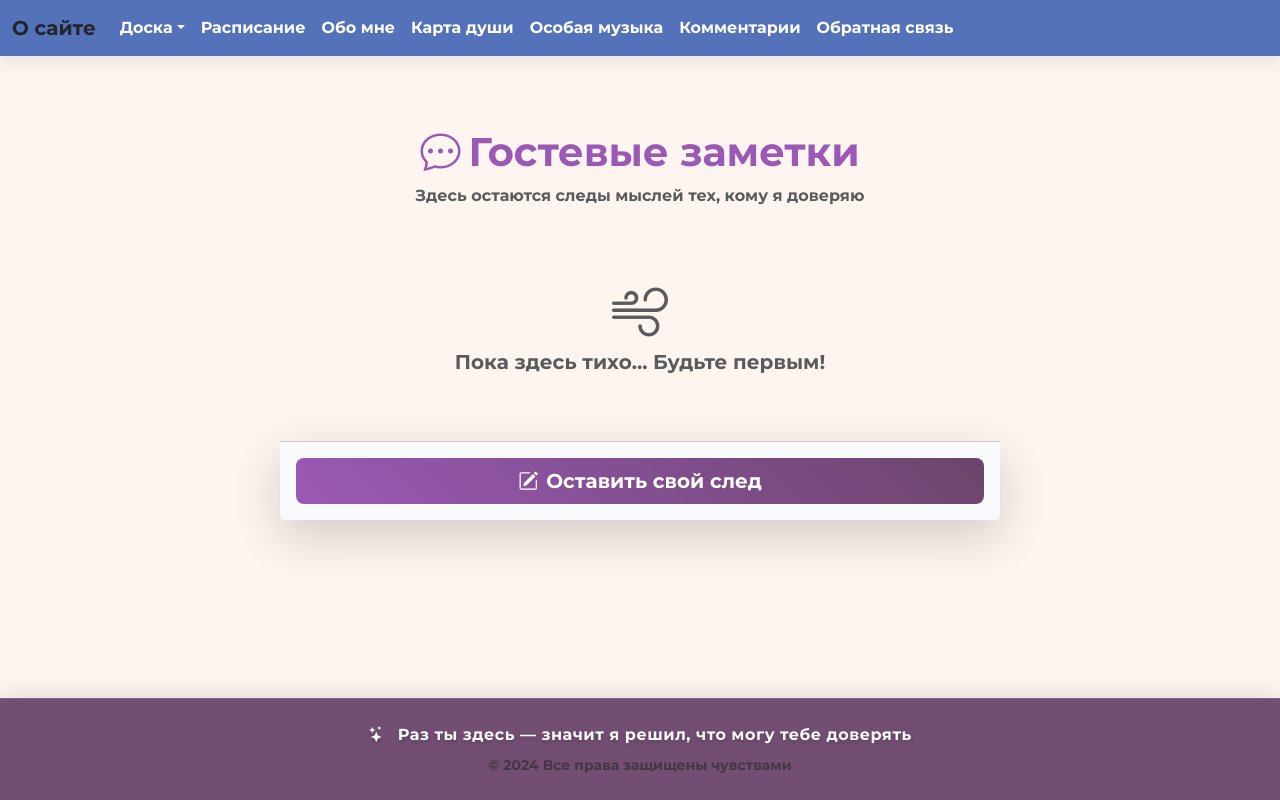
After one commit to Maxim-hub296/MyCardBoardBox, a Flask app: page /commentary in a window 1280 px wide. The commit adds this page. Run offline with Flask 3, Linux system fonts and the light colour scheme.

Commit message:
Добавлен раздел "Комментарии"

```diff
--- a/app/__init__.py
+++ b/app/__init__.py
@@ -2,7 +2,7 @@ import os.path
 from secrets import token_hex
 from flask import Flask
 from flask_login import LoginManager
-from app.database import create_tables
+from app.database import create_tables, drop_tables
 
 app = Flask(__name__)
 login_manager = LoginManager(app)
--- a/app/forms.py
+++ b/app/forms.py
@@ -10,3 +10,8 @@ class AddQuotForm(FlaskForm):
     quot = StringField('Введите текст цитаты', validators=[DataRequired()])
     author = StringField("Введите автора цитаты", validators=[DataRequired()])
     submit = SubmitField('Сохранить')
+
+class AddCommentaryForm(FlaskForm):
+    nickname = StringField('Введите ваше имя', validators=[DataRequired()])
+    commentary = StringField('Введите ваш комментарий', validators=[DataRequired()])
+    submit = SubmitField('Добавить')
--- a/app/routes.py
+++ b/app/routes.py
@@ -1,9 +1,10 @@
 from flask import render_template, redirect, request, url_for
 from flask_login import current_user, login_user, login_required
 from app import app
-from app.forms import LoginForm, AddQuotForm
-from app.database import Quotes
+from app.forms import LoginForm, AddQuotForm, AddCommentaryForm
+from app.database import Quotes, Commentary
 from app.user import User
+from datetime import datetime
 import os
 
 
@@ -71,6 +72,25 @@ def soul_card():
 @app.route('/schedule')
 def schedule():
     return render_template('schedule.html', title_name='Расписание')
+
+
 @app.route('/special_music')
 def special_music():
     return render_template('special_music.html', title_name='Особая музыка')
+
+
+@app.route('/commentary')
+def commentary():
+    return render_template('commentary.html', title_name='Комментарии', commentaries=Commentary.select())
+
+
+@app.route('/add_commentary', methods=['GET', 'POST'])
+def add_commentary():
+    form = AddCommentaryForm()
+    if form.validate_on_submit():
+        nickname, commentary = form.nickname.data, form.commentary.data
+        today = datetime.now()
+        data = f"{today.day}.{today.month} {today.hour}:{today.minute}"
+        Commentary.get_or_create(nickname=nickname, commentary=commentary, data=data)
+        return redirect('/commentary')
+    return render_template('add_commentary.html', form=form, title_name='Добавление комментариев')
--- a/app/templates/base.html
+++ b/app/templates/base.html
@@ -40,6 +40,7 @@
         transition: background 0.3s ease;
     }
 
+
     @media (max-width: 768px) {
         footer {
             background: rgba(107, 69, 107, 0.98) !important;
@@ -51,9 +52,9 @@
 </head>
 
 <body class="d-flex flex-column min-vh-100">
-<nav class="navbar navbar-expand-lg navbar-custom"> <!-- Изменено на light -->
+<nav class="navbar navbar-expand-lg navbar-custom">
     <div class="container-fluid">
-        <a class="navbar-brand text-dark" href="/">О сайте</a> <!-- Добавлен text-dark -->
+        <a class="navbar-brand text-dark" href="/">О сайте</a>
         <button class="navbar-toggler" type="button" data-bs-toggle="collapse" data-bs-target="#collapsibleNavbar">
             <span class="navbar-toggler-icon"></span>
         </button>
@@ -69,15 +70,24 @@
 
                 <li class="nav-item">
                     <a class="nav-link" href="/schedule">Расписание</a>
+                </li> <!-- Добавлен закрывающий тег -->
+
                 <li class="nav-item">
                     <a class="nav-link" href="/about_me">Обо мне</a>
                 </li>
+
                 <li class="nav-item">
                     <a class="nav-link" href="/soul_card">Карта души</a>
                 </li>
+
                 <li class="nav-item">
                     <a class="nav-link" href="/special_music">Особая музыка</a>
                 </li>
+
+                <li class="nav-item"> <!-- Исправлено с nav-link на nav-item -->
+                    <a class="nav-link" href="/commentary">Комментарии</a>
+                </li>
+
                 <li class="nav-item">
                     <a class="nav-link" href="/contact">Обратная связь</a>
                 </li>
@@ -85,6 +95,7 @@
         </div>
     </div>
 </nav>
+
 
 <div class="container my-4">
     {% block content %}{% endblock %}
--- /dev/null
+++ b/app/templates/commentary.html
@@ -0,0 +1,79 @@
+{% extends "base.html" %}
+
+{% block content %}
+<div class="container my-5">
+    <div class="row justify-content-center">
+        <div class="col-md-8">
+            <!-- Заголовок -->
+            <div class="text-center mb-5">
+                <h2 class="display-6 fw-bold" style="color: #9b59b6;">
+                    <i class="bi bi-chat-dots me-2"></i>Гостевые заметки
+                </h2>
+                <p class="text-muted">Здесь остаются следы мыслей тех, кому я доверяю</p>
+            </div>
+
+            <!-- Список комментариев -->
+            <div class="comment-list mb-4">
+                {% for comment in commentaries %}
+                <div class="card mb-3 border-0 shadow-sm">
+                    <div class="card-body">
+                        <div class="d-flex align-items-center mb-2">
+                            <i class="bi bi-person-circle me-2 text-secondary"></i>
+                            <h5 class="card-title mb-0" style="color: #6b456b;">
+                                {{ comment.nickname }}
+                            </h5>
+                        </div>
+                        <p class="card-text text-dark">
+                            {{ comment.commentary }}
+                        </p>
+                        <small class="text-muted">
+                            <i class="bi bi-clock-history me-1"></i>
+                            {{ comment.data}}
+                        </small>
+                    </div>
+                </div>
+                {% else %}
+                <div class="text-center py-4">
+                    <i class="bi bi-wind display-4 text-muted mb-3"></i>
+                    <p class="lead text-muted">Пока здесь тихо... Будьте первым!</p>
+                </div>
+                {% endfor %}
+            </div>
+
+            <!-- Кнопка добавления -->
+            <div class="card border-0 shadow-lg mt-4">
+                <div class="card-footer bg-light py-3">
+                    <a href="/add_commentary"
+                       class="btn btn-purple btn-lg w-100"
+                       style="background: linear-gradient(45deg, #9b59b6, #6b456b);">
+                        <i class="bi bi-pencil-square me-2"></i>Оставить свой след
+                    </a>
+                </div>
+            </div>
+        </div>
+    </div>
+</div>
+
+<style>
+    .comment-list .card {
+        transition: transform 0.3s ease;
+        border-left: 3px solid #b48ea9;
+        background: rgba(255, 255, 255, 0.95);
+    }
+
+    .comment-list .card:hover {
+        transform: translateX(10px);
+    }
+
+    .btn-purple {
+        color: white;
+        border: none;
+        transition: transform 0.3s ease;
+    }
+
+    .btn-purple:hover {
+        transform: translateY(-2px);
+        box-shadow: 0 4px 15px rgba(155, 89, 182, 0.3);
+    }
+</style>
+{% endblock %}
```
Also changed, not shown: app/database.py (+11 -1 lines), app/templates/add_commentary.html (added, +73 -0 lines), 1 other file.
